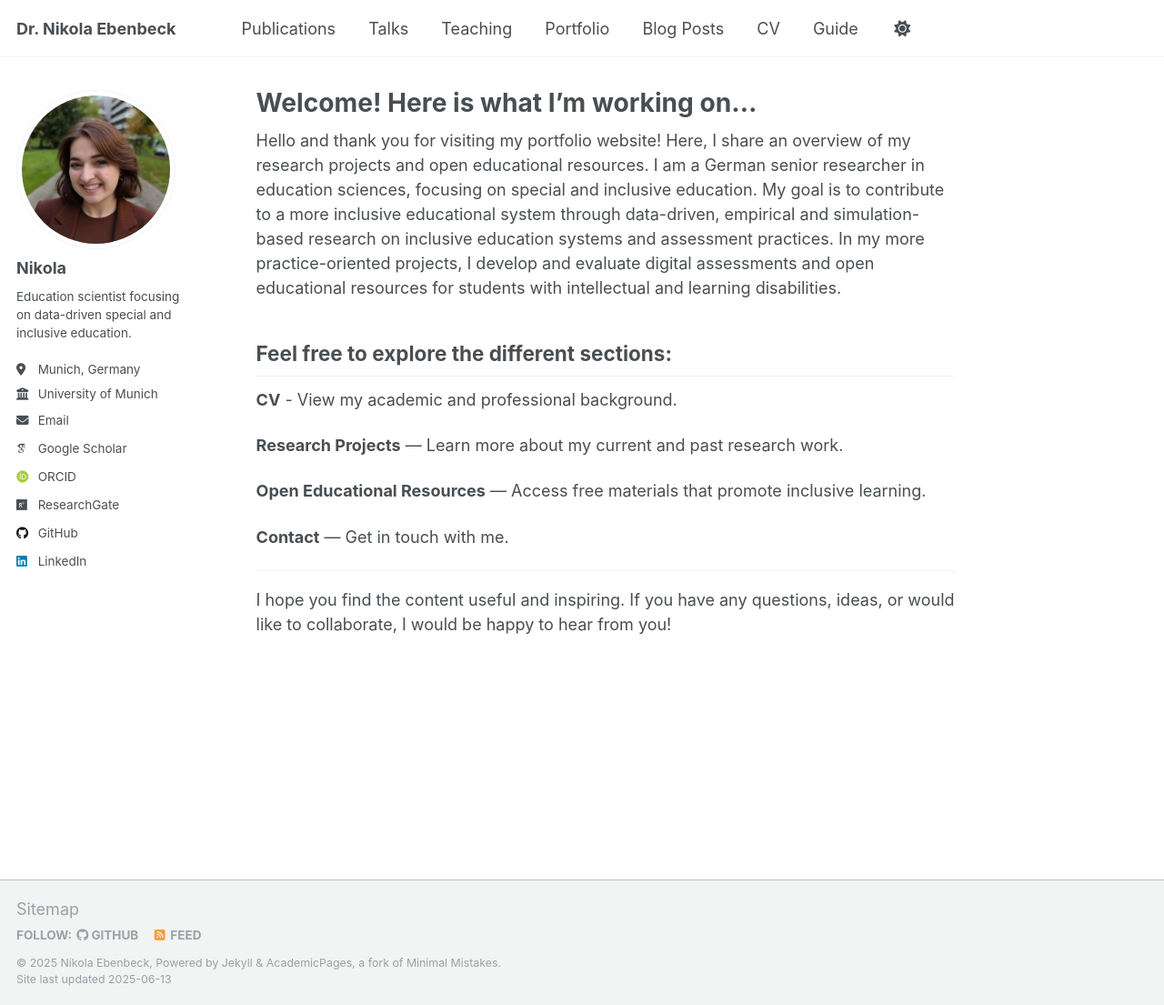
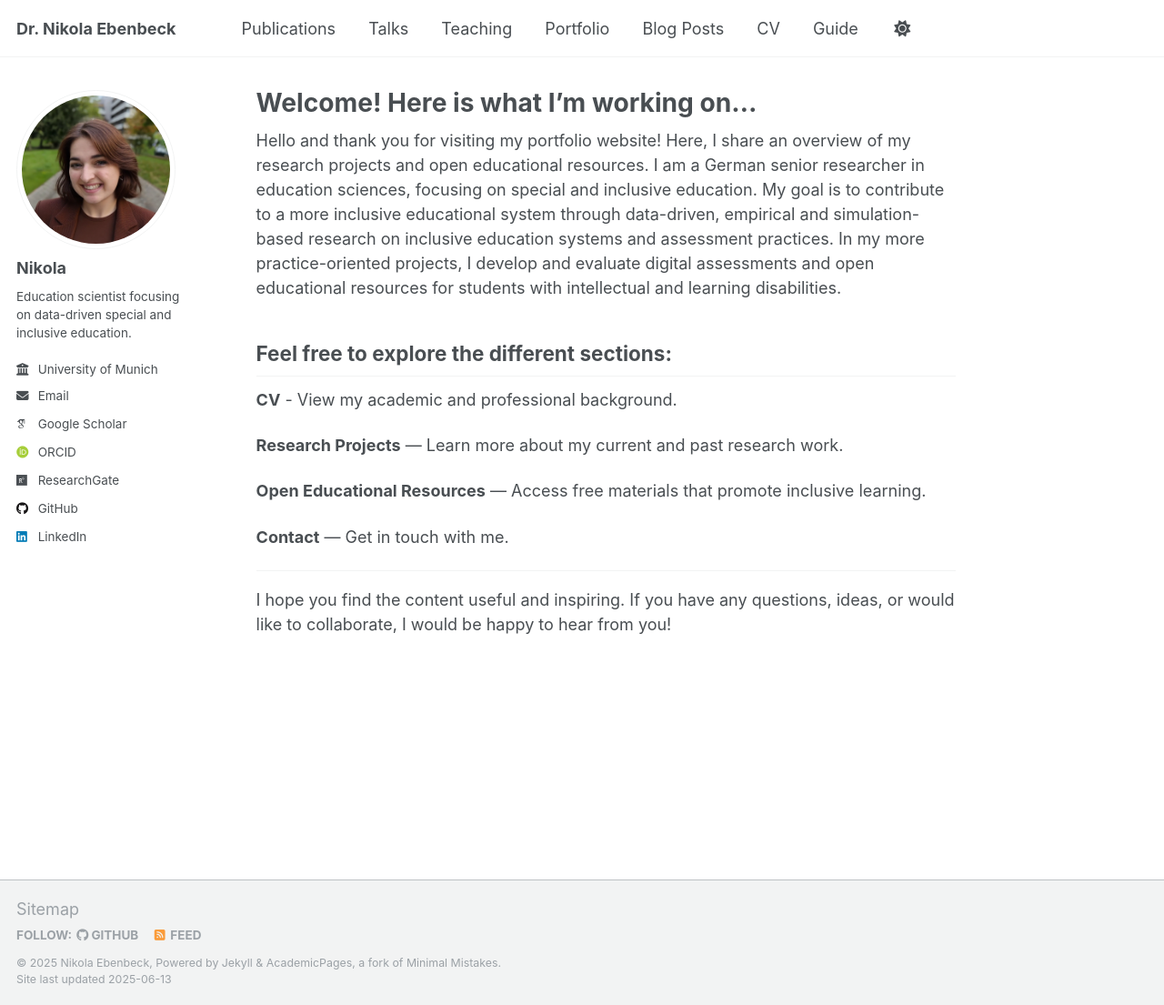
Before and after one commit to nikola-ebenbeck/portfolio, a Jekyll site: the page built from _pages/about.md, in a window 1280 px wide and 1105 px high. Shown: the whole window at 91% size. Built offline with Jekyll 4.4.1, drawn with Linux system fonts in a browser that asks for light colours; some web fonts are replaced.

Commit message:
Update _config.yml

```diff
--- a/_config.yml
+++ b/_config.yml
@@ -26,7 +26,7 @@ author:
   name             : "Nikola"
   pronouns         : # example: "she/her"
   bio              : "Education scientist focusing on data-driven special and inclusive education."
-  location         : "Munich, Germany"
+  location         : #
   employer         : "University of Munich"
   uri              : # URL
   email            : "nikola.ebenbeck@lmu.de"
```
